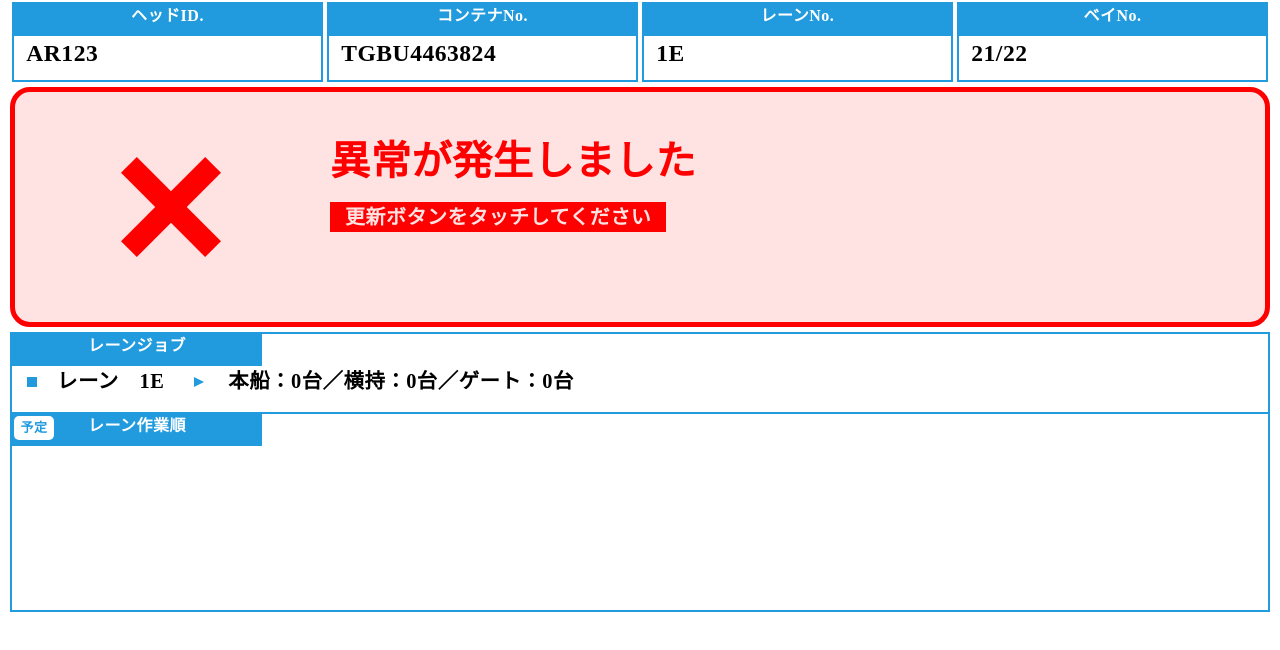
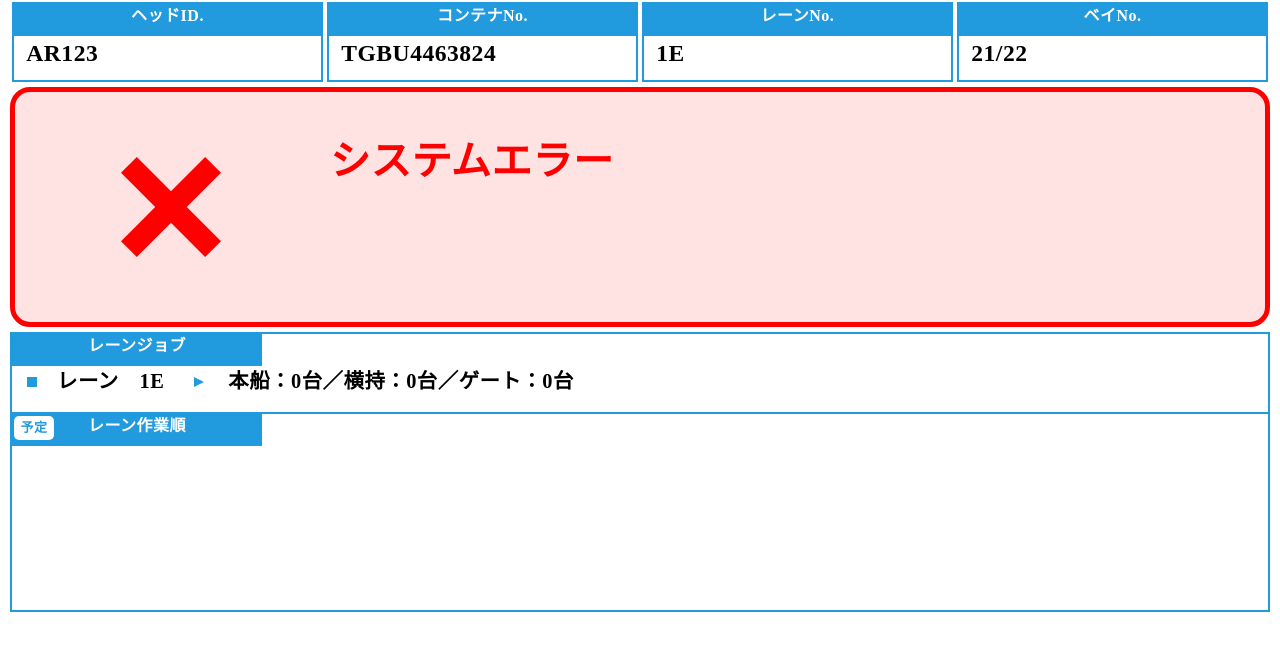
Before and after one commit to mes-shimizu/gostop_lane_error, a plain HTML site: page index.html in a window 1280 px wide. Shown: the part 98-748 px from the top of the page. Drawn offline with Linux system fonts and the light colour scheme; a web font is replaced by a local one.

Commit message:
Update index.html

```diff
--- a/index.html
+++ b/index.html
@@ -48,8 +48,8 @@
 			<div class="update">
 				<button class="white">
 					<img src="img/common/obj_update.svg" alt="更新ボタン">
-					<span class="update_message tab">更新してください</span>
-					<span class="update_message sp">更新</span>
+<!-- 					<span class="update_message tab">更新してください</span>
+					<span class="update_message sp">更新</span> -->
 				</button>
 			</div>
 			<div class="volume">
@@ -87,8 +87,8 @@
 		<div class="signal">
 			<img src="img/mark/obj_ng.svg" alt="×マーク">
 			<img class="flicker" src="img/mark/obj_ng_hover.svg" alt="○マーク"><!--フリック時の○マーク-->
-			<p class="ok_lane red bold">異常が発生しました</p>
-			<p class="attention">更新ボタンをタッチしてください</p>
+			<p class="ok_lane red bold">システムエラー</p>
+<!-- 			<p class="attention">更新ボタンをタッチしてください</p> -->
 		</div><!--signal-->
 
 		<div class="blank"></div>
```
